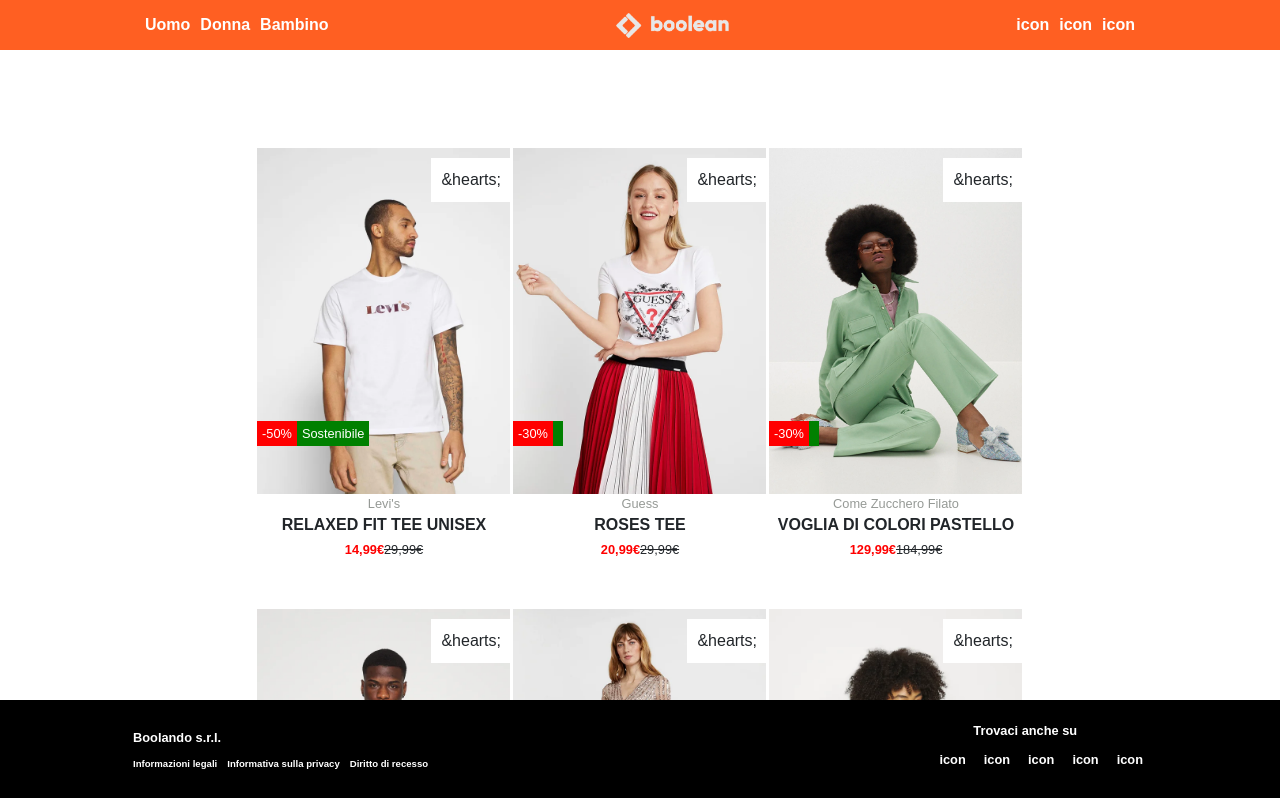
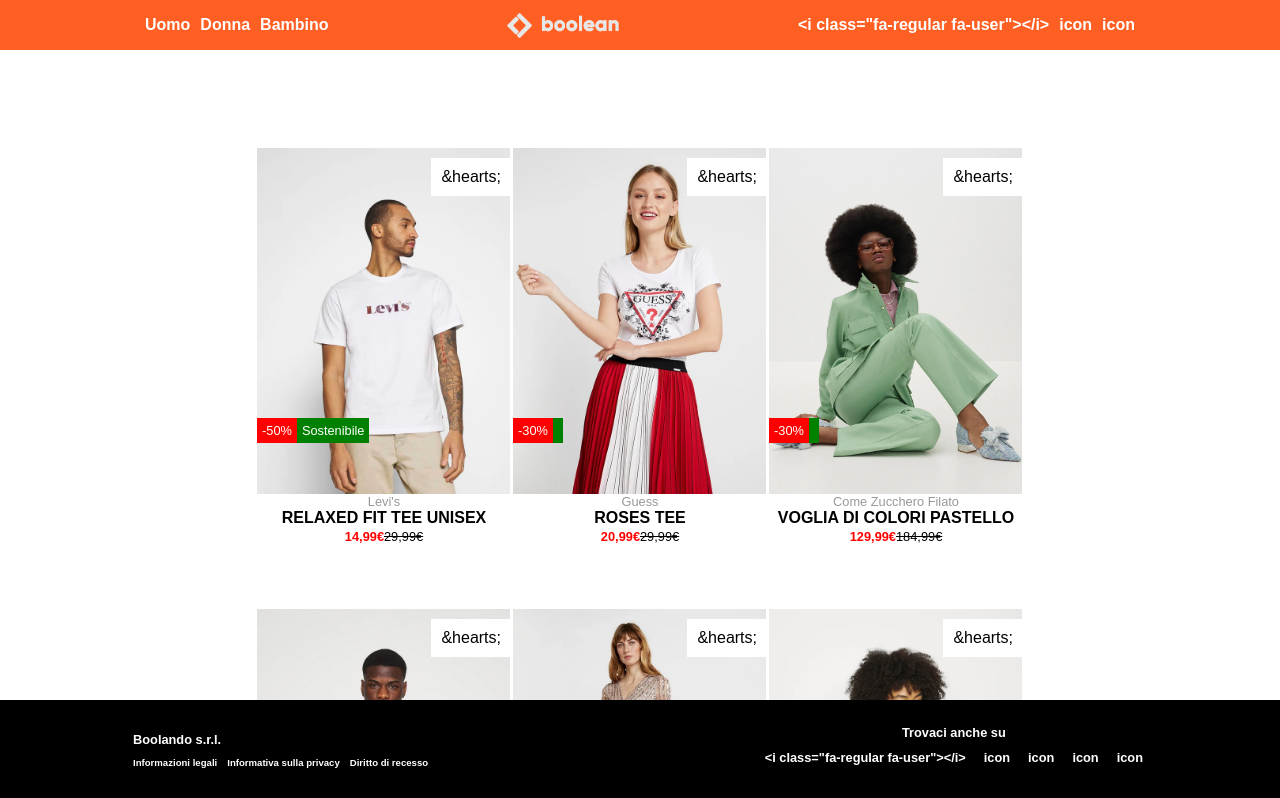
Before and after one commit to juri931/vite-boolando, a Vue app: page / in a window 1280 px wide. Shown: the top 798 px of the page. Built offline with nearby package versions, Linux system fonts and the light colour scheme.

Commit message:
[fix] some fixes

```diff
--- a/index.html
+++ b/index.html
@@ -2,12 +2,14 @@
 <html lang="en">
 
 <head>
+  <!-- Font Awesome -->
+  <link rel="stylesheet" href="https://cdnjs.cloudflare.com/ajax/libs/  font-awesome/6.5.1/css/all.min.css"
+    integrity="sha512-DTOQO9RWCH3ppGqcWaEA1BIZOC6xxalwEsw9c2QQeAIftl  +Vegovlnee1c9QX4TctnWMn13TZye+giMm8e2LwA=="
+    crossorigin="anonymous" referrerpolicy="no-referrer" />
   <meta charset="UTF-8" />
-  <link rel="icon" type="image/svg+xml" href="/vite.svg" />
-  <link rel='stylesheet' href='https://cdnjs.cloudflare.com/ajax/libs/bootstrap/5.3.3/css/bootstrap.css'
-    integrity='sha512-VcyUgkobcyhqQl74HS1TcTMnLEfdfX6BbjhH8ZBjFU9YTwHwtoRtWSGzhpDVEJqtMlvLM2z3JIixUOu63PNCYQ=='
-    crossorigin='anonymous' />
-  <meta name="viewport" content="width=device-width, initial-scale=1.0" />
+
+
+  <meta name="viewport" content="width=device-width, initial-scale=1. 0" />
   <title>Vite Boolando</title>
 </head>
 
--- a/src/assets/scss/main.scss
+++ b/src/assets/scss/main.scss
@@ -11,8 +11,6 @@
   align-items: center;
   justify-content: center;
   z-index: 999;
-}
-
   .top {
     display: flex;
     width: 80%;
@@ -23,6 +21,7 @@
     ul {
       margin: 0;
       padding: 0;
+    }
   }
 }
 
--- a/src/menues.js
+++ b/src/menues.js
@@ -16,7 +16,7 @@
   ],
   icons: [
     {
-      text: "icon",
+      text: '<i class="fa-regular fa-user"></i>',
       href: "#",
     },
     {
@@ -34,7 +34,7 @@
 const socialMenu = {
   social: [
     {
-      text: "icon",
+      text: '<i class="fa-regular fa-user"></i>',
       href: "#",
     },
     {
```
Lines whose indentation alone changed are shown as unchanged.
